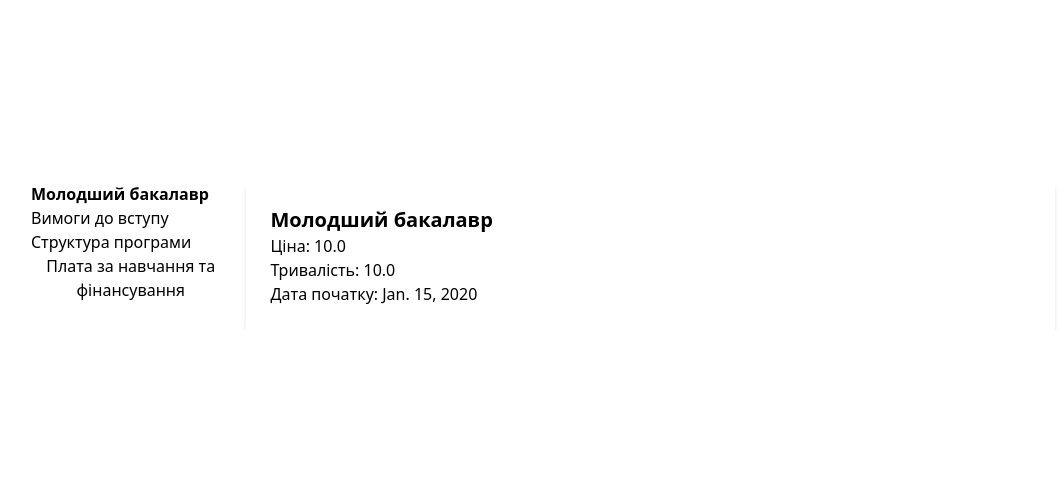
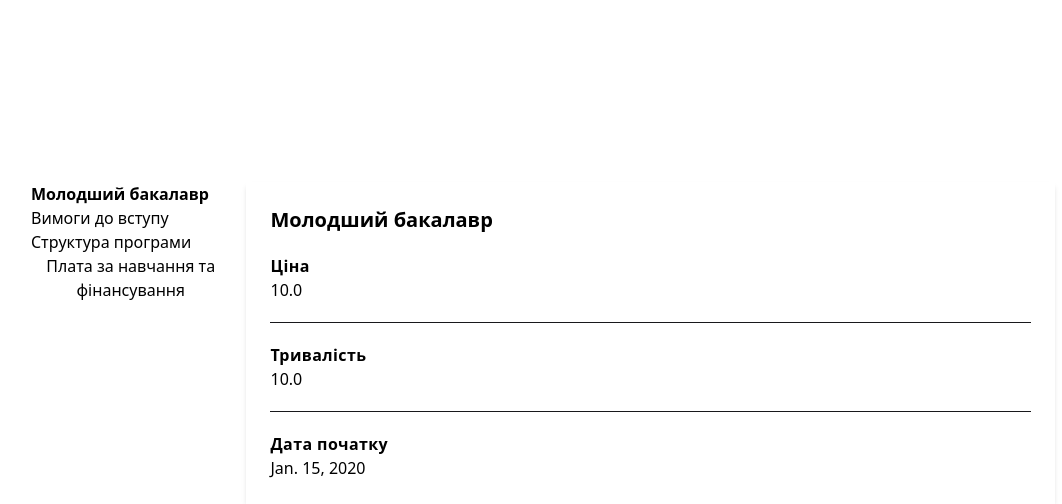
Before and after one commit to heetaru/MARCI, a Django app: page /faculty/1 in a window 1280 px wide, after a click on "Молодший бакалавр". Shown: the part 1290-1794 px from the top of the page, without its empty margins (97-1159 px from the left). Before the commit the page ends 1594 px from the top, so only its background shows below. Run offline with Django 5.2, Linux system fonts and the light colour scheme; tables that the repository leaves empty hold one stand-in row (values such as "Sample post"); some libraries are stand-ins or nearby versions.

Commit message:
frontend changes to menu, add design

```diff
--- a/application/universities/templates/universities/faculty.html
+++ b/application/universities/templates/universities/faculty.html
@@ -40,7 +40,7 @@
                 </div>
                 <div class="flex flex-col items-center">
                     <i class="fa-solid fa-star text-xl"></i>
-                    <h2 class="text-xl font-bold tracking-wide ">
+                    <h2 class="text-xl font-bold tracking-wide">
                         4.5
                     </h2>
                     <span>Рейтинг</span>
@@ -80,10 +80,22 @@
         <div class="w-full bg-base-200 p-6 ml-4 rounded-box shadow-md">
             {% for degree in university.degrees.all %}
                 <div id="{{ degree.type }}" class="tab-content hidden">
-                    <h2 class="text-xl font-bold">{{ degree.get_type_display }}</h2>
-                    <p> Ціна: {{ degree.cost }} </p>
-                    <p> Тривалість: {{ degree.duration }} </p>
-                    <p> Дата початку: {{ degree.semester_start }} </p>
+                    <h2 class="text-xl font-bold mb-5">{{ degree.get_type_display }}</h2>
+                    <div class="flex flex-col gap-5">
+                        <div class="flex flex-col pb-5 border-b border-[var(--color-base-content)]">
+                            <h2 class="text-l font-bold tracking-wide">Ціна</h2>
+                            <span>{{ degree.cost }}</span>
+                        </div>
+                        <div class="flex flex-col pb-5 border-b border-[var(--color-base-content)]">
+                            <h2 class="text-l font-bold tracking-wide">Тривалість</h2>
+                            <span>{{ degree.duration }}</span>
+                        </div>
+                        <div class="flex flex-col">
+                            <h2 class="text-l font-bold tracking-wide">Дата початку</h2>
+                            <span>{{ degree.semester_start }}</span>
+                        </div>
+
+                    </div>
                 </div>
           {% endfor %}
                 <div id="admission_requirements" class="tab-content hidden">
--- a/application/universities/templates/universities/faculty_registration.html
+++ b/application/universities/templates/universities/faculty_registration.html
@@ -4,7 +4,7 @@
 {% block content %}
 
     <div class="registration-form flex flex-col items-center h-screen">
-        <ul class="steps w-1/2 steps-vertical lg:steps-horizontal">
+        <ul class="steps w-1/2 mt-10 mb-10 steps-vertical lg:steps-horizontal">
           <li class="step step-primary">Реєстрація даних</li>
           <li class="step">Налаштування степенів навчання</li>
           <li class="step">Вибір фото</li>
--- a/application/universities/templates/universities/faculty_registration_degree.html
+++ b/application/universities/templates/universities/faculty_registration_degree.html
@@ -3,7 +3,7 @@
 {% block title %} Форма реєстрації ступенів навчання | MARCI {% endblock %}
 {% block content %}
     <div class="w-full flex justify-center">
-        <ul class="steps mt-10 w-1/2 steps-vertical  lg:steps-horizontal">
+        <ul class="steps mt-10 w-1/2 steps-vertical mb-10 lg:steps-horizontal">
           <li class="step step-primary">Реєстрація даних</li>
           <li class="step step-primary">Налаштування степенів навчання</li>
           <li class="step">Вибір фото</li>
--- a/application/universities/views.py
+++ b/application/universities/views.py
@@ -56,7 +56,7 @@ def faculty_registration_degree(request):
         values = list(data.values())[1:]
         faculty = Faculty.objects.get(id=request.session['faculty_id'])
 
-        for i in range(len(values)//3):
+        for i in range(len(values)//4):
             Degree.objects.create(
                 faculty=faculty,
                 type=values[0],
```
